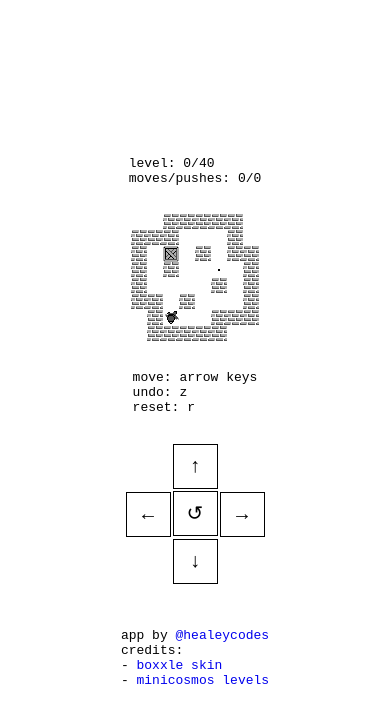
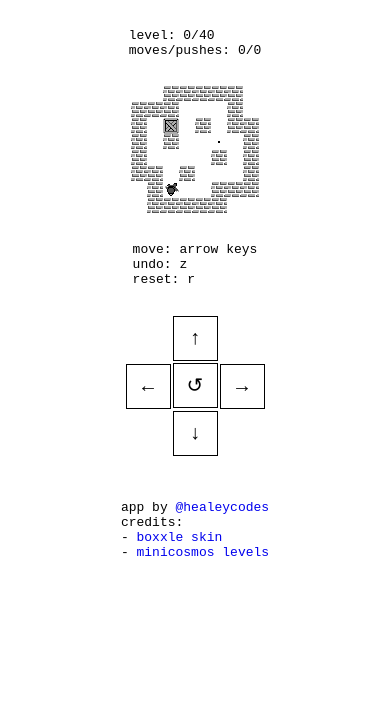
Before and after one commit to healeycodes/sokoban, a Next.js app: page / in a window 390 px wide. Shown: the top 722 px of the page. Built offline with nearby package versions, Linux system fonts and the light colour scheme.

Commit message:
Remove mobile padding

```diff
--- a/pages/index.tsx
+++ b/pages/index.tsx
@@ -93,6 +93,7 @@ const Home: NextPage = () => {
 
       <main className={styles.main}>
         <pre>
+          <br />
           level: {level}/{microcosmos.length}<br />
           moves/pushes: {game.score().join('/')}<br />
           <br />
--- a/styles/Home.module.css
+++ b/styles/Home.module.css
@@ -3,7 +3,6 @@
 }
 
 .main {
-  min-height: 100vh;
   flex: 1;
   display: flex;
   flex-direction: column;
```
